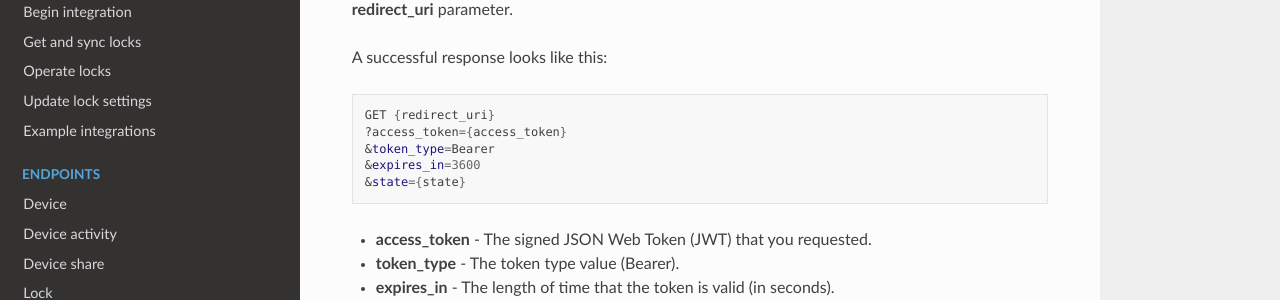
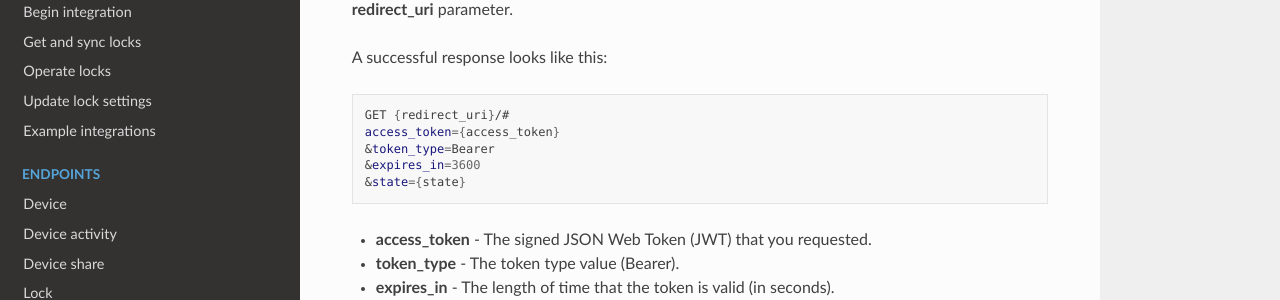
Before and after one commit to tedee-com/tedee-api-doc, a Sphinx documentation site: the page built from docs/source/howtos/authenticate.rst, in a window 1280 px wide and 900 px high, scrolled down 4468 px. Shown: the part 152-452 px from the top of the window. Built offline with Sphinx 7.4.7 and the Read the Docs theme 2.0.0, drawn with Linux system fonts in a browser that asks for light colours.

Commit message:
Revert change url implicit flow

```diff
--- a/docs/source/howtos/authenticate.rst
+++ b/docs/source/howtos/authenticate.rst
@@ -202,8 +202,8 @@ A successful response looks like this:
 
 .. code-block:: sh
 
-    GET {redirect_uri}
-    ?access_token={access_token}
+    GET {redirect_uri}/#
+    access_token={access_token}
     &token_type=Bearer
     &expires_in=3600
     &state={state}
```
